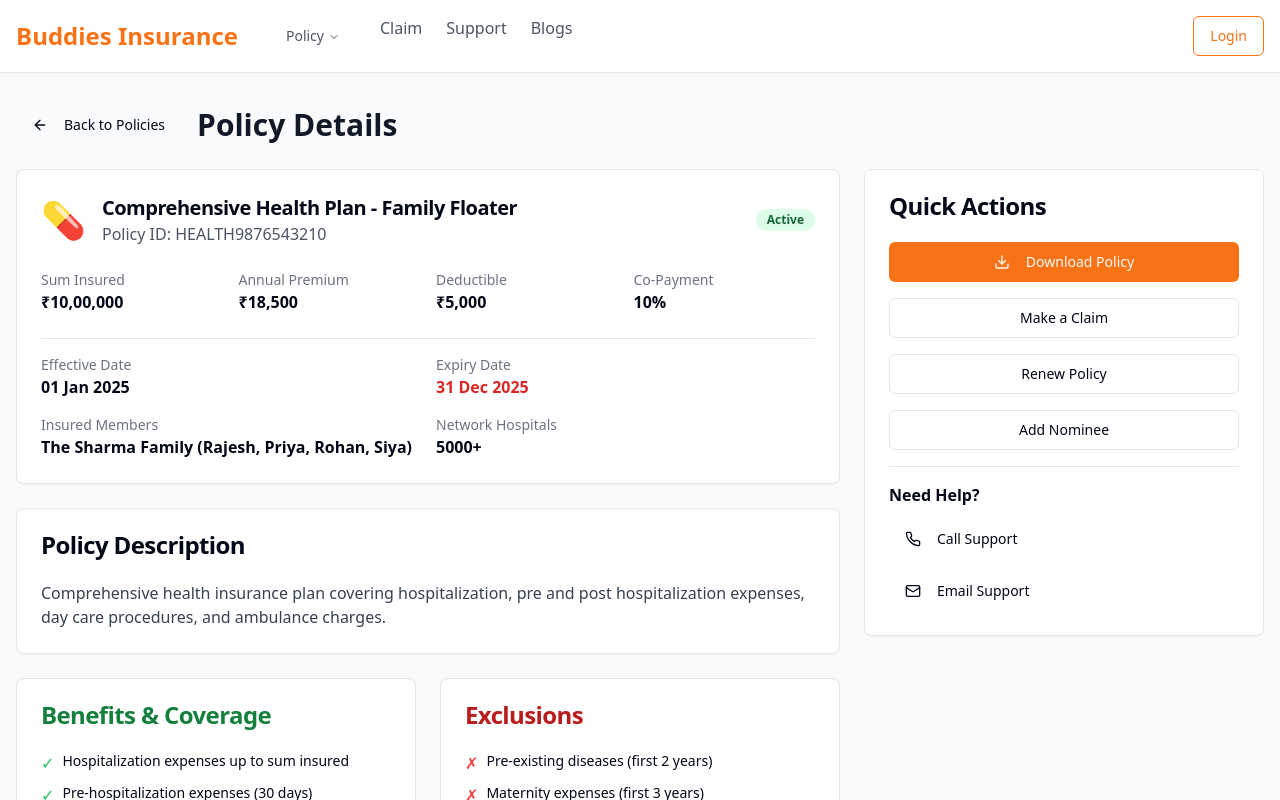
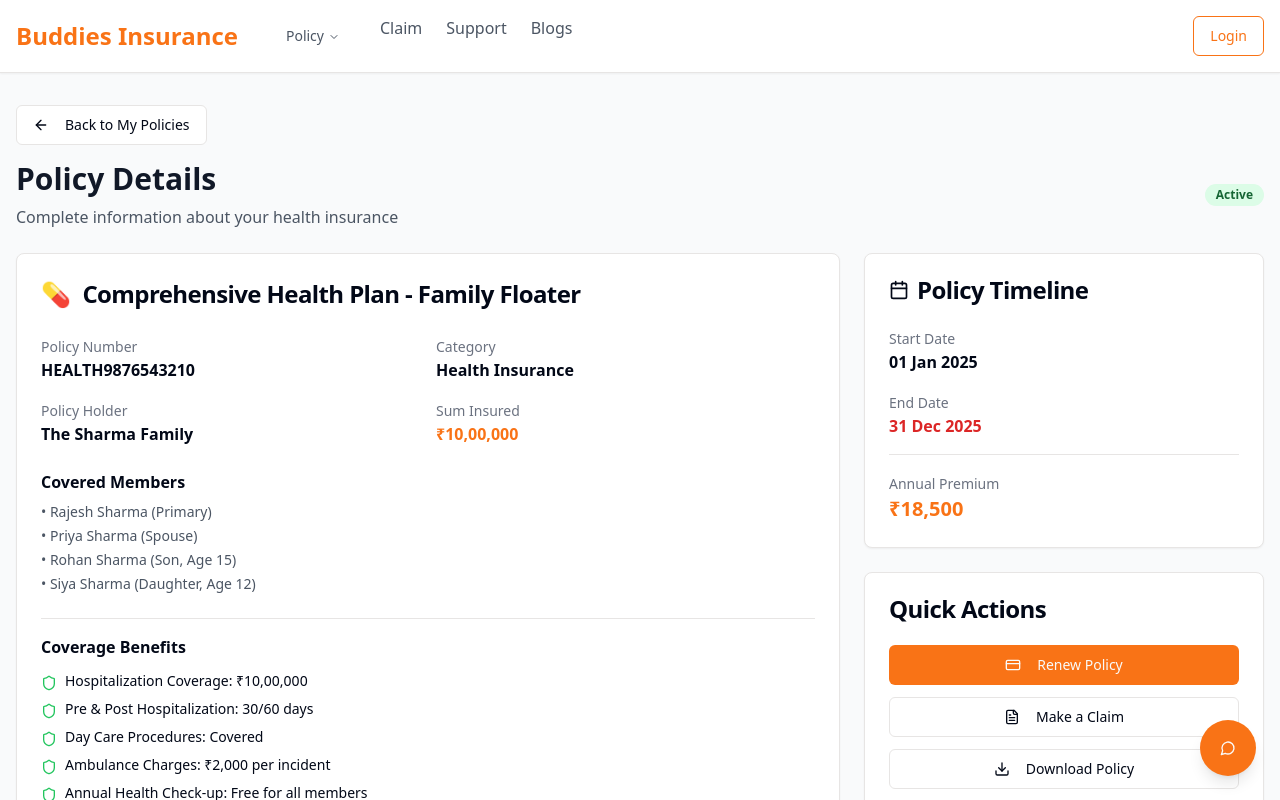
Before and after one commit to drcleverin/Proj-FE, a React (Vite) app: page /policy/HEALTH9876543210 in a window 1280 px wide. Shown: the top 800 px of the page. Built offline with nearby package versions, Linux system fonts and the light colour scheme.

Commit message:
Fix: Improve website functionality
Address user feedback regarding incomplete functionality.

```diff
--- a/src/pages/HealthInsurance.tsx
+++ b/src/pages/HealthInsurance.tsx
@@ -3,11 +3,16 @@ import { useState } from "react";
 import { Card, CardContent, CardHeader, CardTitle } from "@/components/ui/card";
 import { Button } from "@/components/ui/button";
 import { Badge } from "@/components/ui/badge";
+import { Input } from "@/components/ui/input";
+import { Label } from "@/components/ui/label";
+import { Select, SelectContent, SelectItem, SelectTrigger, SelectValue } from "@/components/ui/select";
 import Header from "@/components/Header";
-import { Check, Star } from "lucide-react";
+import Chatbot from "@/components/Chatbot";
+import { Check, Star, User, Calendar, Phone, Mail } from "lucide-react";
 
 const HealthInsurance = () => {
   const [selectedPlan, setSelectedPlan] = useState<string | null>(null);
+  const [showForm, setShowForm] = useState(false);
 
   const healthPlans = [
     {
@@ -54,6 +59,140 @@ const HealthInsurance = () => {
       popular: false
     }
   ];
+
+  const handleChoosePlan = (planId: string) => {
+    setSelectedPlan(planId);
+    setShowForm(true);
+  };
+
+  if (showForm) {
+    return (
+      <div className="min-h-screen bg-gray-50">
+        <Header />
+
+        <div className="container mx-auto px-4 py-8">
+          <div className="max-w-2xl mx-auto">
+            <div className="text-center mb-8">
+              <h1 className="text-3xl font-bold text-gray-900 mb-4">Health Insurance Application</h1>
+              <p className="text-gray-600">Fill in your details to get a personalized quote</p>
+            </div>
+
+            <Card>
+              <CardHeader>
+                <CardTitle>Personal Information</CardTitle>
+              </CardHeader>
+              <CardContent className="space-y-6">
+                <div className="grid grid-cols-1 md:grid-cols-2 gap-4">
+                  <div>
+                    <Label htmlFor="firstName">First Name</Label>
+                    <Input id="firstName" placeholder="Enter your first name" />
+                  </div>
+                  <div>
+                    <Label htmlFor="lastName">Last Name</Label>
+                    <Input id="lastName" placeholder="Enter your last name" />
+                  </div>
+                </div>
+
+                <div className="grid grid-cols-1 md:grid-cols-2 gap-4">
+                  <div>
+                    <Label htmlFor="email">Email</Label>
+                    <Input id="email" type="email" placeholder="Enter your email" />
+                  </div>
+                  <div>
+                    <Label htmlFor="phone">Phone Number</Label>
+                    <Input id="phone" placeholder="Enter your phone number" />
+                  </div>
+                </div>
+
+                <div className="grid grid-cols-1 md:grid-cols-2 gap-4">
+                  <div>
+                    <Label htmlFor="dob">Date of Birth</Label>
+                    <Input id="dob" type="date" />
+                  </div>
+                  <div>
+                    <Label htmlFor="gender">Gender</Label>
+                    <Select>
+                      <SelectTrigger>
+                        <SelectValue placeholder="Select gender" />
+                      </SelectTrigger>
+                      <SelectContent>
+                        <SelectItem value="male">Male</SelectItem>
+                        <SelectItem value="female">Female</SelectItem>
+                        <SelectItem value="other">Other</SelectItem>
+                      </SelectContent>
+                    </Select>
+                  </div>
+                </div>
+
+                <div>
+                  <Label htmlFor="address">Address</Label>
+                  <Input id="address" placeholder="Enter your complete address" />
+                </div>
+
+                <div className="grid grid-cols-1 md:grid-cols-2 gap-4">
+                  <div>
+                    <Label htmlFor="city">City</Label>
+                    <Input id="city" placeholder="Enter your city" />
+                  </div>
+                  <div>
+                    <Label htmlFor="pincode">Pin Code</Label>
+                    <Input id="pincode" placeholder="Enter pin code" />
+                  </div>
+                </div>
+
+                <div>
+                  <Label htmlFor="familyMembers">Number of Family Members</Label>
+                  <Select>
+                    <SelectTrigger>
+                      <SelectValue placeholder="Select number of members" />
+                    </SelectTrigger>
+                    <SelectContent>
+                      <SelectItem value="1">1 (Self)</SelectItem>
+                      <SelectItem value="2">2 (Self + Spouse)</SelectItem>
+                      <SelectItem value="3">3 (Self + Spouse + 1 Child)</SelectItem>
+                      <SelectItem value="4">4 (Self + Spouse + 2 Children)</SelectItem>
+                      <SelectItem value="5+">5 or more</SelectItem>
+                    </SelectContent>
+                  </Select>
+                </div>
+
+                <div>
+                  <Label htmlFor="sumInsured">Preferred Sum Insured</Label>
+                  <Select>
+                    <SelectTrigger>
+                      <SelectValue placeholder="Select coverage amount" />
+                    </SelectTrigger>
+                    <SelectContent>
+                      <SelectItem value="300000">₹3,00,000</SelectItem>
+                      <SelectItem value="500000">₹5,00,000</SelectItem>
+                      <SelectItem value="1000000">₹10,00,000</SelectItem>
+                      <SelectItem value="1500000">₹15,00,000</SelectItem>
+                      <SelectItem value="2000000">₹20,00,000</SelectItem>
+                    </SelectContent>
+                  </Select>
+                </div>
+
+                <div className="flex space-x-4 pt-4">
+                  <Button
+                    variant="outline"
+                    className="flex-1"
+                    onClick={() => setShowForm(false)}
+                  >
+                    Back to Plans
+                  </Button>
+                  <Button className="flex-1 bg-insurance-primary hover:bg-insurance-dark">
+                    Get Quote
+                  </Button>
+                </div>
+              </CardContent>
+            </Card>
+          </div>
+        </div>
+
+        <Chatbot />
+      </div>
+    );
+  }
 
   return (
     <div className="min-h-screen bg-gray-50">
@@ -106,6 +245,7 @@ const HealthInsurance = () => {
                       ? 'bg-insurance-primary hover:bg-insurance-dark'
                       : 'bg-gray-700 hover:bg-gray-800'
                   }`}
+                  onClick={() => handleChoosePlan(plan.id)}
                 >
                   Choose Plan
                 </Button>
@@ -141,6 +281,8 @@ const HealthInsurance = () => {
           </div>
         </div>
       </div>
+
+      <Chatbot />
     </div>
   );
 };
--- a/src/pages/PolicyDetails.tsx
+++ b/src/pages/PolicyDetails.tsx
@@ -1,213 +1,315 @@
 
-import { useState } from "react";
-import { useParams, useNavigate } from "react-router-dom";
+import { useParams, Link } from "react-router-dom";
 import { Card, CardContent, CardHeader, CardTitle } from "@/components/ui/card";
 import { Button } from "@/components/ui/button";
 import { Badge } from "@/components/ui/badge";
 import { Separator } from "@/components/ui/separator";
 import Header from "@/components/Header";
-import { ArrowLeft, Download, Phone, Mail } from "lucide-react";
+import Chatbot from "@/components/Chatbot";
+import { ArrowLeft, Download, Phone, Mail, FileText, Calendar, CreditCard, Shield } from "lucide-react";
 
 const PolicyDetails = () => {
   const { id } = useParams();
-  const navigate = useNavigate();
 
   // Mock policy data - in real app this would come from API
-  const policy = {
+  const policyData = {
+    "HEALTH9876543210": {
       id: "HEALTH9876543210",
       type: "Comprehensive Health Plan - Family Floater",
-    insured: "The Sharma Family (Rajesh, Priya, Rohan, Siya)",
+      category: "Health Insurance",
+      insured: "The Sharma Family",
+      members: ["Rajesh Sharma (Primary)", "Priya Sharma (Spouse)", "Rohan Sharma (Son, Age 15)", "Siya Sharma (Daughter, Age 12)"],
       effectiveDate: "01 Jan 2025",
       expiryDate: "31 Dec 2025",
       premium: "₹18,500",
+      sumInsured: "₹10,00,000",
       status: "Active",
       icon: "💊",
-    coverage: "₹10,00,000",
-    deductible: "₹5,000",
-    coPayment: "10%",
-    networkHospitals: "5000+",
-    description: "Comprehensive health insurance plan covering hospitalization, pre and post hospitalization expenses, day care procedures, and ambulance charges.",
       benefits: [
-      "Hospitalization expenses up to sum insured",
-      "Pre-hospitalization expenses (30 days)",
-      "Post-hospitalization expenses (60 days)",
-      "Day care procedures",
-      "Ambulance charges up to ₹2,000",
-      "Annual health check-up",
-      "Coverage for critical illness"
+        "Hospitalization Coverage: ₹10,00,000",
+        "Pre & Post Hospitalization: 30/60 days",
+        "Day Care Procedures: Covered",
+        "Ambulance Charges: ₹2,000 per incident",
+        "Annual Health Check-up: Free for all members",
+        "Maternity Coverage: ₹1,00,000",
+        "Critical Illness: ₹5,00,000"
       ],
-    exclusions: [
-      "Pre-existing diseases (first 2 years)",
-      "Maternity expenses (first 3 years)",
-      "Cosmetic surgeries",
-      "Dental treatment (unless due to accident)",
-      "War and nuclear risks"
+      documents: [
+        "Policy Certificate",
+        "Health Cards",
+        "Claim Forms",
+        "Network Hospital List"
       ]
+    },
+    "MOTOR1234567890": {
+      id: "MOTOR1234567890",
+      type: "Private Car Package Policy",
+      category: "Motor Insurance",
+      insured: "Rajesh Sharma",
+      vehicle: "Maruti Swift VDI (2020)",
+      registrationNo: "KA01AB1234",
+      effectiveDate: "01 Jan 2025",
+      expiryDate: "31 Dec 2025",
+      premium: "₹12,500",
+      sumInsured: "₹6,50,000",
+      status: "Expiring soon",
+      icon: "🚗",
+      benefits: [
+        "Own Damage Coverage: ₹6,50,000",
+        "Third Party Liability: Unlimited",
+        "Personal Accident: ₹15,00,000",
+        "Zero Depreciation",
+        "Roadside Assistance: 24x7",
+        "Return to Invoice",
+        "Engine Protection"
+      ],
+      documents: [
+        "Policy Certificate",
+        "Insurance Certificate",
+        "Claim Forms",
+        "Garage Network List"
+      ]
+    },
+    "PROD5554443332": {
+      id: "PROD5554443332",
+      type: "Extended Warranty - Smart TV",
+      category: "Product Insurance",
+      insured: "Rajesh Sharma",
+      product: "Samsung 55\" Smart QLED TV",
+      modelNo: "QA55Q70CAKLXL",
+      effectiveDate: "01 Jan 2025",
+      expiryDate: "31 Dec 2025",
+      premium: "₹12,500",
+      sumInsured: "₹85,000",
+      status: "Expiring soon",
+      icon: "📺",
+      benefits: [
+        "Manufacturing Defects: Covered",
+        "Electrical/Mechanical Breakdown: Covered",
+        "Screen Protection: Included",
+        "Pick-up & Drop Service: Free",
+        "Genuine Parts Replacement",
+        "On-site Repair: Available",
+        "Customer Support: 24x7"
+      ],
+      documents: [
+        "Warranty Certificate",
+        "Service Terms",
+        "Claim Forms",
+        "Service Center List"
+      ]
+    }
   };
+
+  const policy = policyData[id as keyof typeof policyData];
+
+  if (!policy) {
+    return (
+      <div className="min-h-screen bg-gray-50">
+        <Header />
+        <div className="container mx-auto px-4 py-8">
+          <div className="text-center">
+            <h1 className="text-2xl font-bold text-gray-900 mb-4">Policy Not Found</h1>
+            <Button asChild>
+              <Link to="/dashboard">Back to Dashboard</Link>
+            </Button>
+          </div>
+        </div>
+      </div>
+    );
+  }
 
   return (
     <div className="min-h-screen bg-gray-50">
       <Header />
 
       <div className="container mx-auto px-4 py-8">
-        <div className="flex items-center mb-6">
-          <Button
-            variant="ghost"
-            onClick={() => navigate('/dashboard')}
-            className="mr-4"
+        <div className="mb-6">
+          <Button asChild variant="outline" className="mb-4">
+            <Link to="/dashboard">
+              <ArrowLeft className="h-4 w-4 mr-2" />
+              Back to My Policies
+            </Link>
+          </Button>
+
+          <div className="flex items-center justify-between">
+            <div>
+              <h1 className="text-3xl font-bold text-gray-900 mb-2">Policy Details</h1>
+              <p className="text-gray-600">Complete information about your {policy.category.toLowerCase()}</p>
+            </div>
+            <div className="flex items-center space-x-2">
+              <Badge
+                variant={policy.status === "Active" ? "default" : "secondary"}
+                className={policy.status === "Active" ? "bg-green-100 text-green-800" : "bg-yellow-100 text-yellow-800"}
               >
-            <ArrowLeft className="h-4 w-4 mr-2" />
-            Back to Policies
-          </Button>
-          <h1 className="text-3xl font-bold text-gray-900">Policy Details</h1>
+                {policy.status}
+              </Badge>
+            </div>
+          </div>
         </div>
 
         <div className="grid grid-cols-1 lg:grid-cols-3 gap-6">
-          {/* Policy Overview */}
-          <div className="lg:col-span-2">
-            <Card className="mb-6">
+          {/* Main Policy Information */}
+          <div className="lg:col-span-2 space-y-6">
+            <Card>
               <CardHeader>
-                <div className="flex items-center justify-between">
-                  <div className="flex items-center space-x-4">
-                    <div className="text-4xl">{policy.icon}</div>
-                    <div>
-                      <CardTitle className="text-xl">{policy.type}</CardTitle>
-                      <p className="text-gray-600">Policy ID: {policy.id}</p>
-                    </div>
-                  </div>
-                  <Badge className="bg-green-100 text-green-800">
-                    {policy.status}
-                  </Badge>
-                </div>
+                <CardTitle className="flex items-center">
+                  <span className="text-2xl mr-3">{policy.icon}</span>
+                  {policy.type}
+                </CardTitle>
               </CardHeader>
               <CardContent>
-                <div className="grid grid-cols-2 md:grid-cols-4 gap-4 mb-6">
+                <div className="grid grid-cols-2 gap-4 mb-6">
                   <div>
-                    <p className="text-sm text-gray-500">Sum Insured</p>
-                    <p className="font-semibold">{policy.coverage}</p>
+                    <span className="text-sm text-gray-500">Policy Number</span>
+                    <p className="font-semibold">{policy.id}</p>
                   </div>
                   <div>
-                    <p className="text-sm text-gray-500">Annual Premium</p>
-                    <p className="font-semibold">{policy.premium}</p>
+                    <span className="text-sm text-gray-500">Category</span>
+                    <p className="font-semibold">{policy.category}</p>
                   </div>
                   <div>
-                    <p className="text-sm text-gray-500">Deductible</p>
-                    <p className="font-semibold">{policy.deductible}</p>
+                    <span className="text-sm text-gray-500">Policy Holder</span>
+                    <p className="font-semibold">{policy.insured}</p>
                   </div>
                   <div>
-                    <p className="text-sm text-gray-500">Co-Payment</p>
-                    <p className="font-semibold">{policy.coPayment}</p>
+                    <span className="text-sm text-gray-500">Sum Insured</span>
+                    <p className="font-semibold text-insurance-primary">{policy.sumInsured}</p>
                   </div>
                 </div>
 
+                {policy.members && (
+                  <div className="mb-6">
+                    <h4 className="font-semibold mb-2">Covered Members</h4>
+                    <ul className="space-y-1">
+                      {policy.members.map((member, index) => (
+                        <li key={index} className="text-sm text-gray-600">• {member}</li>
+                      ))}
+                    </ul>
+                  </div>
+                )}
+
+                {policy.vehicle && (
+                  <div className="mb-6">
+                    <h4 className="font-semibold mb-2">Vehicle Details</h4>
+                    <p className="text-sm text-gray-600">Vehicle: {policy.vehicle}</p>
+                    <p className="text-sm text-gray-600">Registration: {policy.registrationNo}</p>
+                  </div>
+                )}
+
+                {policy.product && (
+                  <div className="mb-6">
+                    <h4 className="font-semibold mb-2">Product Details</h4>
+                    <p className="text-sm text-gray-600">Product: {policy.product}</p>
+                    <p className="text-sm text-gray-600">Model: {policy.modelNo}</p>
+                  </div>
+                )}
+
                 <Separator className="my-4" />
 
-                <div className="grid grid-cols-1 md:grid-cols-2 gap-4">
                 <div>
-                    <p className="text-sm text-gray-500">Effective Date</p>
+                  <h4 className="font-semibold mb-3">Coverage Benefits</h4>
+                  <ul className="space-y-2">
+                    {policy.benefits.map((benefit, index) => (
+                      <li key={index} className="flex items-start">
+                        <Shield className="h-4 w-4 text-green-500 mr-2 mt-1 flex-shrink-0" />
+                        <span className="text-sm">{benefit}</span>
+                      </li>
+                    ))}
+                  </ul>
+                </div>
+              </CardContent>
+            </Card>
+          </div>
+
+          {/* Sidebar */}
+          <div className="space-y-6">
+            {/* Policy Dates & Premium */}
+            <Card>
+              <CardHeader>
+                <CardTitle className="flex items-center">
+                  <Calendar className="h-5 w-5 mr-2" />
+                  Policy Timeline
+                </CardTitle>
+              </CardHeader>
+              <CardContent>
+                <div className="space-y-4">
+                  <div>
+                    <span className="text-sm text-gray-500">Start Date</span>
                     <p className="font-semibold">{policy.effectiveDate}</p>
                   </div>
                   <div>
-                    <p className="text-sm text-gray-500">Expiry Date</p>
+                    <span className="text-sm text-gray-500">End Date</span>
                     <p className="font-semibold text-red-600">{policy.expiryDate}</p>
                   </div>
+                  <Separator />
                   <div>
-                    <p className="text-sm text-gray-500">Insured Members</p>
-                    <p className="font-semibold">{policy.insured}</p>
-                  </div>
-                  <div>
-                    <p className="text-sm text-gray-500">Network Hospitals</p>
-                    <p className="font-semibold">{policy.networkHospitals}</p>
+                    <span className="text-sm text-gray-500">Annual Premium</span>
+                    <p className="text-xl font-bold text-insurance-primary">{policy.premium}</p>
                   </div>
                 </div>
               </CardContent>
             </Card>
 
-            {/* Policy Description */}
-            <Card className="mb-6">
+            {/* Actions */}
+            <Card>
               <CardHeader>
-                <CardTitle>Policy Description</CardTitle>
+                <CardTitle>Quick Actions</CardTitle>
               </CardHeader>
-              <CardContent>
-                <p className="text-gray-700">{policy.description}</p>
+              <CardContent className="space-y-3">
+                <Button className="w-full bg-insurance-primary hover:bg-insurance-dark">
+                  <CreditCard className="h-4 w-4 mr-2" />
+                  Renew Policy
+                </Button>
+                <Button variant="outline" className="w-full">
+                  <FileText className="h-4 w-4 mr-2" />
+                  Make a Claim
+                </Button>
+                <Button variant="outline" className="w-full">
+                  <Download className="h-4 w-4 mr-2" />
+                  Download Policy
+                </Button>
               </CardContent>
             </Card>
 
-            {/* Benefits & Coverage */}
-            <div className="grid grid-cols-1 md:grid-cols-2 gap-6">
+            {/* Documents */}
             <Card>
               <CardHeader>
-                  <CardTitle className="text-green-700">Benefits & Coverage</CardTitle>
+                <CardTitle>Documents</CardTitle>
               </CardHeader>
               <CardContent>
-                  <ul className="space-y-2">
-                    {policy.benefits.map((benefit, index) => (
-                      <li key={index} className="flex items-start">
-                        <span className="text-green-500 mr-2">✓</span>
-                        <span className="text-sm">{benefit}</span>
-                      </li>
+                <div className="space-y-2">
+                  {policy.documents.map((doc, index) => (
+                    <Button key={index} variant="ghost" className="w-full justify-start">
+                      <FileText className="h-4 w-4 mr-2" />
+                      {doc}
+                    </Button>
                   ))}
-                  </ul>
+                </div>
               </CardContent>
             </Card>
 
+            {/* Contact Support */}
             <Card>
               <CardHeader>
-                  <CardTitle className="text-red-700">Exclusions</CardTitle>
+                <CardTitle>Need Help?</CardTitle>
               </CardHeader>
-                <CardContent>
-                  <ul className="space-y-2">
-                    {policy.exclusions.map((exclusion, index) => (
-                      <li key={index} className="flex items-start">
-                        <span className="text-red-500 mr-2">✗</span>
-                        <span className="text-sm">{exclusion}</span>
-                      </li>
-                    ))}
-                  </ul>
-                </CardContent>
-              </Card>
-            </div>
-          </div>
-
-          {/* Actions Sidebar */}
-          <div>
-            <Card className="sticky top-6">
-              <CardHeader>
-                <CardTitle>Quick Actions</CardTitle>
-              </CardHeader>
-              <CardContent className="space-y-4">
-                <Button className="w-full bg-insurance-primary">
-                  <Download className="h-4 w-4 mr-2" />
-                  Download Policy
-                </Button>
+              <CardContent className="space-y-3">
                 <Button variant="outline" className="w-full">
-                  Make a Claim
-                </Button>
-                <Button variant="outline" className="w-full">
-                  Renew Policy
-                </Button>
-                <Button variant="outline" className="w-full">
-                  Add Nominee
-                </Button>
-
-                <Separator className="my-4" />
-
-                <div className="space-y-3">
-                  <h4 className="font-semibold">Need Help?</h4>
-                  <Button variant="ghost" className="w-full justify-start">
                   <Phone className="h-4 w-4 mr-2" />
                   Call Support
                 </Button>
-                  <Button variant="ghost" className="w-full justify-start">
+                <Button variant="outline" className="w-full">
                   <Mail className="h-4 w-4 mr-2" />
                   Email Support
                 </Button>
-                </div>
               </CardContent>
             </Card>
           </div>
         </div>
       </div>
+
+      <Chatbot />
     </div>
   );
 };
```
Lines whose indentation alone changed are shown as unchanged.
